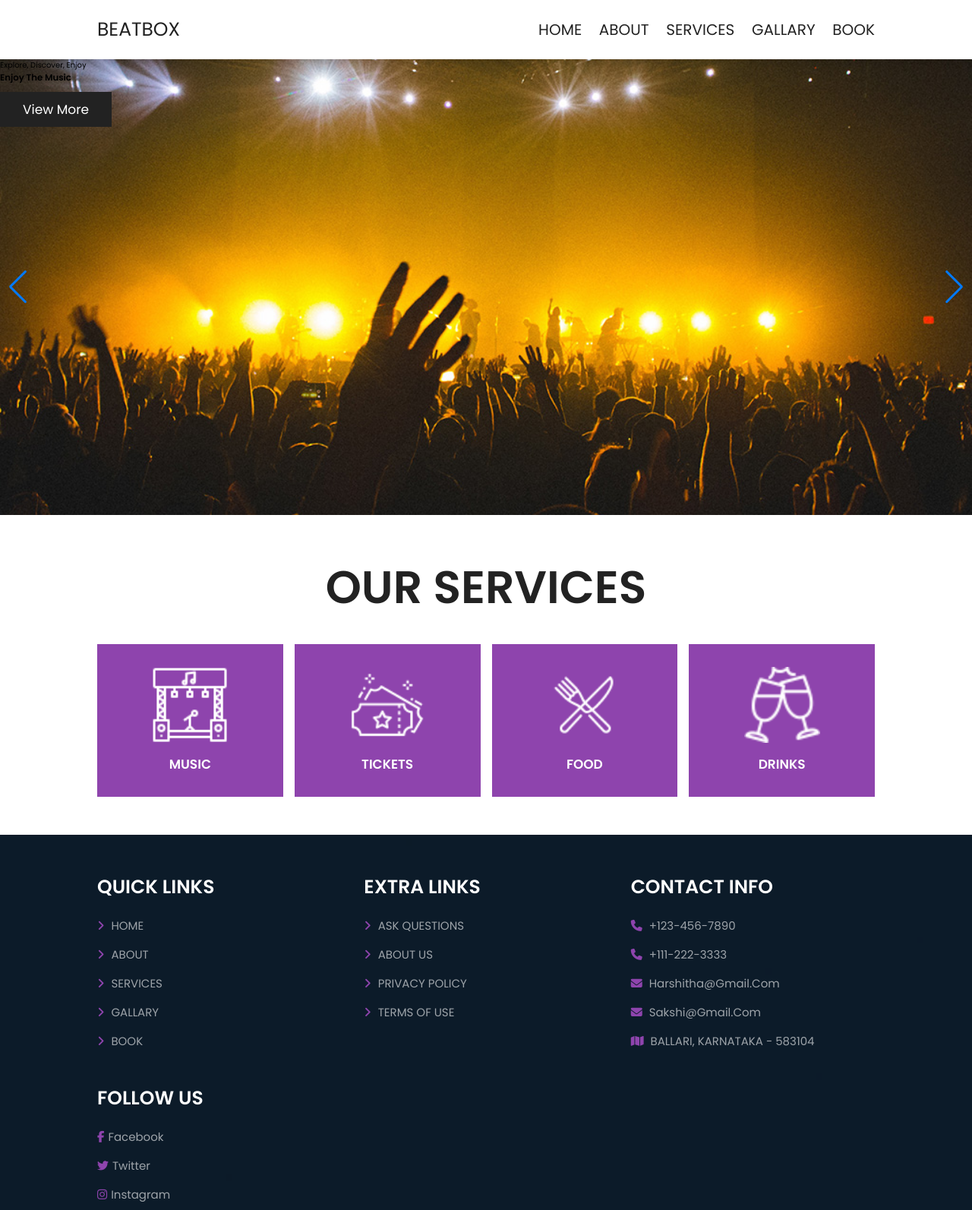
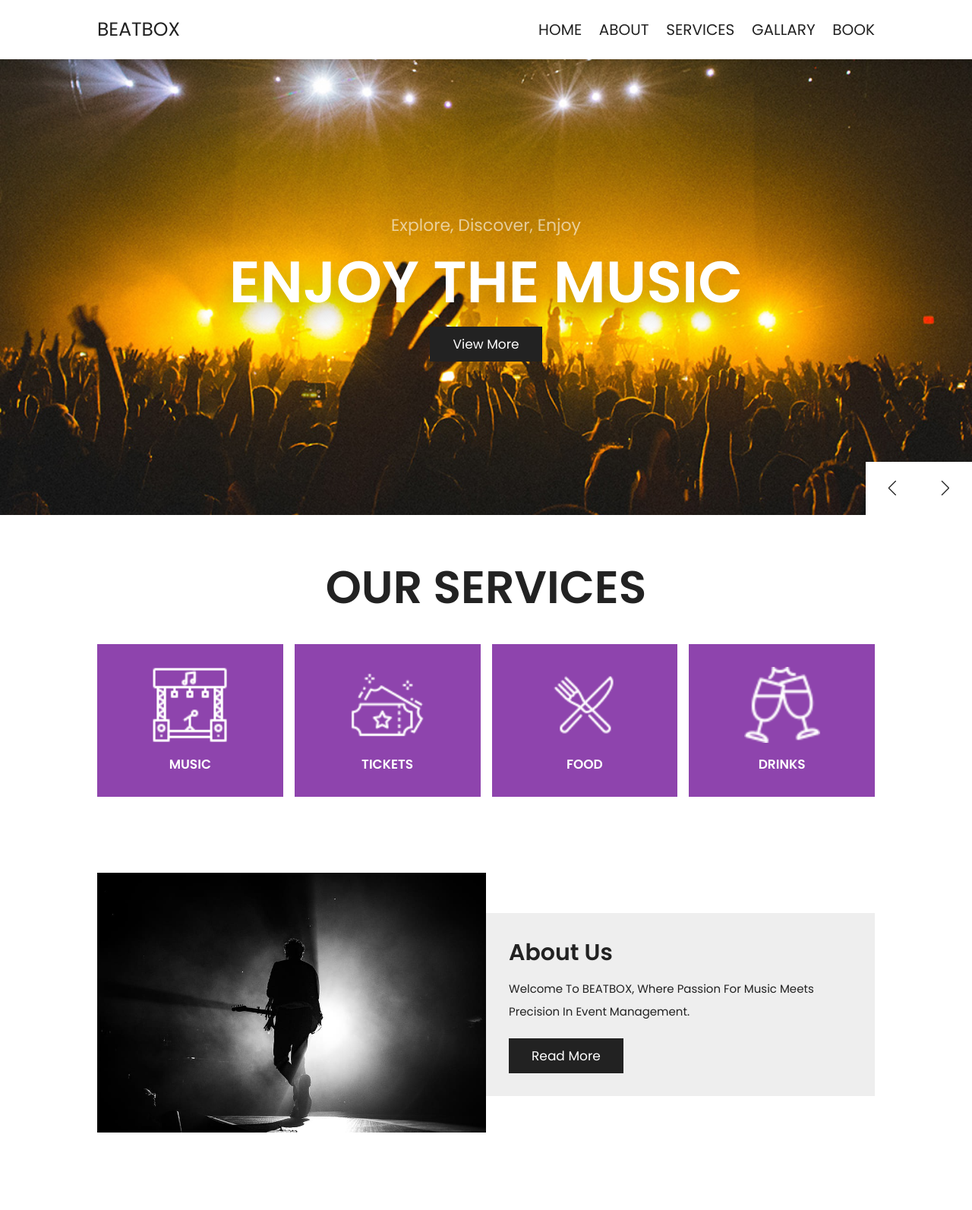
Before and after one commit to sakshikottur/complete-responsive-website, a PHP site: page /home.php in a window 1280 px wide. Shown: the top 1593 px of the page at 76% size. Run offline with PHP 8.4, Linux system fonts and the light colour scheme.

Commit message:
49 mins..

```diff
--- a/css/style.css
+++ b/css/style.css
@@ -46,7 +46,14 @@ section {
 
 }
 
-.btn{
+@keyframes fadeIn {
+    0% {
+        transform: scale(0);
+        opacity: 0;
+    }
+}
+
+.btn {
     display: inline-block;
     background: var(--black);
     margin-top: 1rem;
@@ -56,7 +63,7 @@ section {
     cursor: pointer;
 }
 
-.btn:hover{
+.btn:hover {
     background: var(--main-color);
 }
 
@@ -109,7 +116,7 @@ section {
     padding: 0;
 }
 
-.home .slide {
+.home .swiper-slide {
     text-align: center;
     padding: 2rem;
     display: flex;
@@ -120,31 +127,63 @@ section {
     min-height: 60rem;
 }
 
-.home .slide .content{
+.home .swiper-slide .content {
     width: 85rem;
     display: none;
 }
 
-.home .swiper-slide-active .content{
+
+.home .swiper-slide-active .content {
     display: inline-block;
 }
 
-.home .slide .content span{
+.home .swiper-slide .content span {
     display: block;
     font-size: 2.2rem;
     color: var(--light-white);
     padding-bottom: 1rem;
-    animation:fadeIn .4s linear backwards .2s;
+    animation: fadeIn .3s linear backwards .2s;
 }
 
-.home .slide .content h3{
+.home .swiper-slide .content h3 {
     font-size: 6vw;
     color: var(--white);
     text-transform: uppercase;
     line-height: 1;
     text-shadow: var(--text-shadow);
     padding: 1rem 0;
-    animation:fadeIn .4s linear backwards .4s;
+    animation: fadeIn .3s linear backwards .4s;
+}
+
+.home .swiper-slide .content .btn {
+    animation: fadeIn .3s linear backwards .4s;
+}
+
+.home .swiper-button-next,
+.home .swiper-button-prev {
+    top: inherit;
+    left: inherit;
+    bottom: 0;
+    right: 0;
+    height: 7rem;
+    width: 7rem;
+    background: var(--white);
+    color: var(--black);
+}
+
+.home .swiper-button-next:hover,
+.home .swiper-button-prev:hover {
+    background: var(--main-color);
+    color: var(--white);
+}
+
+.home .swiper-button-next::after,
+.home .swiper-button-prev::after {
+    font-size: 2rem;
+}
+
+.home .swiper-button-prev {
+    right: 7rem;
 }
 
 .services .box-container {
@@ -176,9 +215,37 @@ section {
     color: var(--white);
 }
 
+.home-about {
+    display: flex;
+    align-items: center;
+    flex-wrap: wrap;
+}
 
+.home-about .image {
+    flex: 1 1 41rem;
+}
 
+.home-about .image img {
+    width: 100%;
+}
 
+.home-about .content {
+    flex: 1 1 41rem;
+    padding: 3rem;
+    background: var(--light-bg);
+}
+
+.home-about .content h3 {
+    font-size: 3rem;
+    color: var(--black);
+}
+
+.home-about .content p {
+    font-size: 1.5rem;
+    padding: 1rem 0;
+    line-height: 2;
+    color: var(--black);
+}
 
 
 
@@ -287,6 +354,10 @@ section {
         padding: 3rem 2rem;
     }
 
+    .home .swiper-slide .content h3 {
+        font-size: 10vw;
+    }
+
 }
 
 @media (max-width:768px) {
--- a/home.php
+++ b/home.php
@@ -42,6 +42,7 @@
 
     <!--header section ends here-->
 
+
     <!--home section starts here-->
 
     <section class="home">
@@ -82,13 +83,8 @@
 
     </section>
 
+    <!--home section starts here-->
 
-
-
-
-
-
-    <!--home section starts here-->
 
     <!--services section starts here-->
 
@@ -126,8 +122,48 @@
 
     <!--services section ends here-->
 
+    <!--home about section starts here-->
 
+    <section class="home-about">
 
+        <div class="image">
+            <img src="images\about-image.jpg" alt="">
+        </div>
+
+        <div class="content">
+            <h3>about us</h3>
+            <p>Welcome to BEATBOX, where passion for music meets precision in event management.</p>
+            <a href="about.php" class="btn">read more</a>
+        </div>
+    </section>
+
+    <!--home about section starts here-->
+
+    <!--home packages section starts here-->
+
+    <section class="home-packages">
+
+        <h1 class="heading">
+
+            <div class="box-container">
+
+                <div class="box">
+
+                    <div class="image">
+                        <img src="images/img-1.jpg" alt="">
+                    </div>
+                    <div class="content">
+                        <h3></h3>
+                    </div>
+                </div>
+
+            </div>
+
+        </h1>
+
+    </section>
+
+    <!--home packages section ends here-->
 
 
 
@@ -191,12 +227,11 @@
 
     </section>
 
-
     <!-- footer section ends -->
 
 
+
     <script src="https://cdn.jsdelivr.net/npm/swiper@11/swiper-bundle.min.js"></script>
-
 
     <script src="js/script.js">
 
```
Also changed, not shown: images/about-image.jpg (added).
